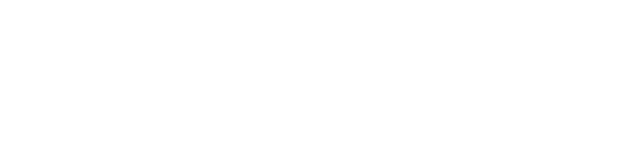
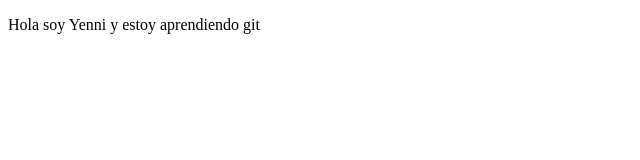
Before and after one commit to YenniDelgado-97/ejemplosgit, a plain HTML site: page index.html in a window 1280 px wide. Shown: the whole page, without its empty margins (0-640 px from the left). Drawn offline with Linux system fonts and the light colour scheme.

Commit message:
segunda actualización del ejercicio

```diff
--- a/index.html
+++ b/index.html
@@ -7,6 +7,6 @@
     <title>Document</title>
 </head>
 <body>
-
+    <p>Hola soy Yenni y estoy aprendiendo git</p>
 </body>
 </html>
```
